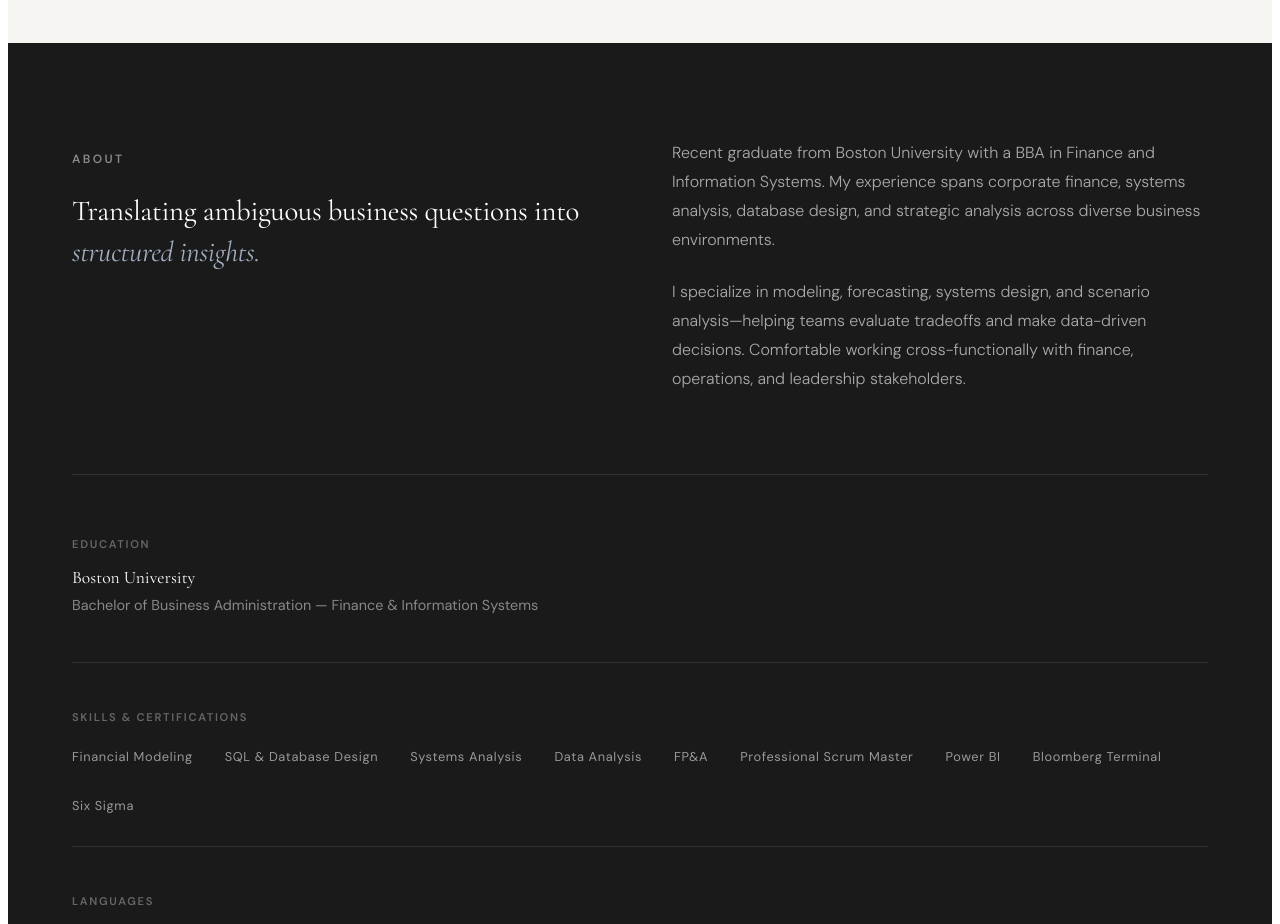
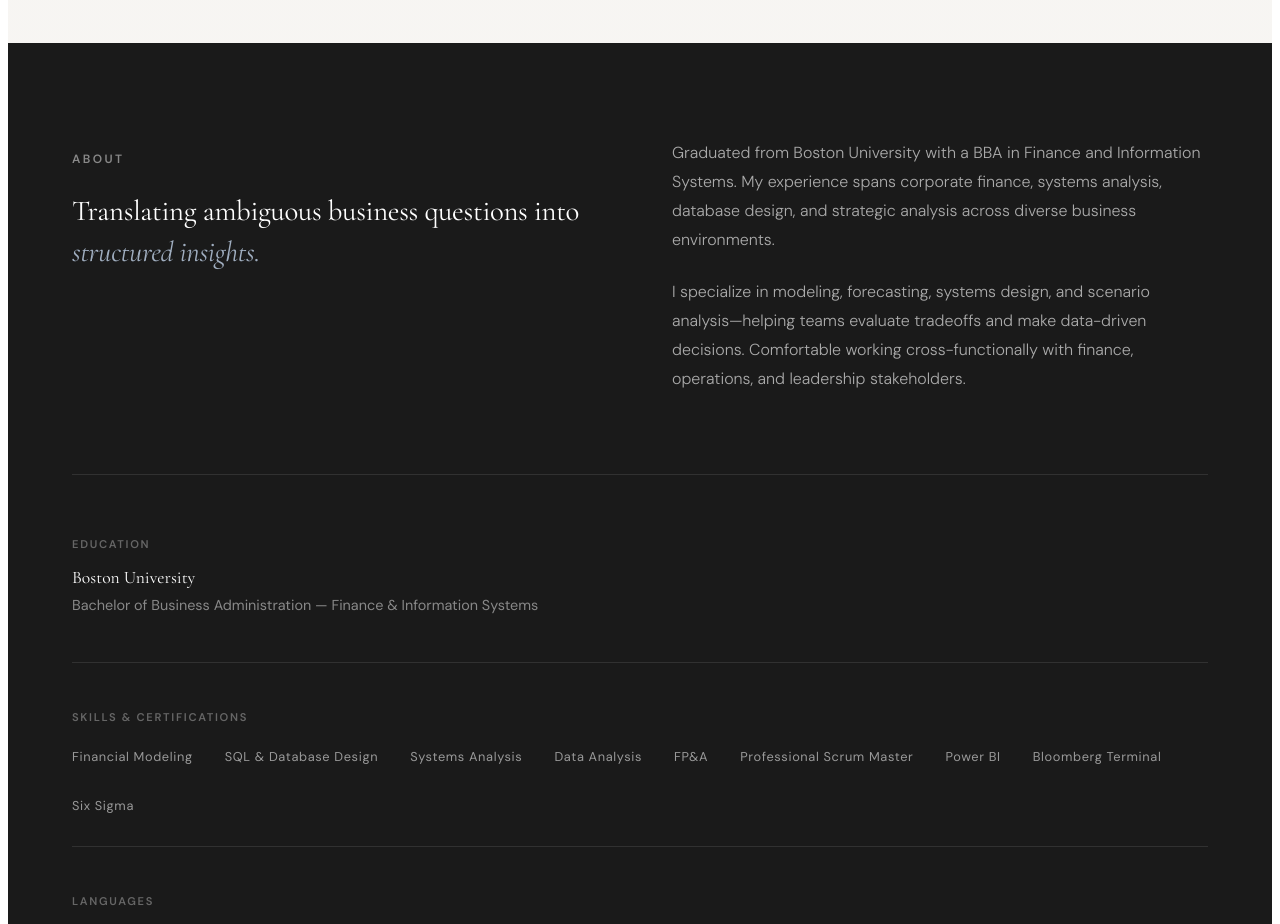
Before and after one commit to maddietheingi-svg/my-portfolio, a React (Vite) app: page / in a window 1280 px wide. Shown: the part 2620-3544 px from the top of the page. Built offline with nearby package versions, Linux system fonts and the light colour scheme.

Commit message:
Update App.jsx

```diff
--- a/src/App.jsx
+++ b/src/App.jsx
@@ -1849,7 +1849,7 @@ export default function FinancePortfolio() {
             </p>
           </div>
           <div style={{ fontFamily: '"DM Sans", Helvetica, sans-serif', fontWeight: 300, lineHeight: 1.8, color: '#aaa' }}>
-            <p style={{ marginTop: 0 }}>Recent graduate from Boston University with a BBA in Finance and Information Systems. My experience spans corporate finance, systems analysis, database design, and strategic analysis across diverse business environments.</p>
+            <p style={{ marginTop: 0 }}>Graduated from Boston University with a BBA in Finance and Information Systems. My experience spans corporate finance, systems analysis, database design, and strategic analysis across diverse business environments.</p>
             <p style={{ marginTop: '1.5rem' }}>I specialize in modeling, forecasting, systems design, and scenario analysis—helping teams evaluate tradeoffs and make data-driven decisions. Comfortable working cross-functionally with finance, operations, and leadership stakeholders.</p>
           </div>
         </div>
```
